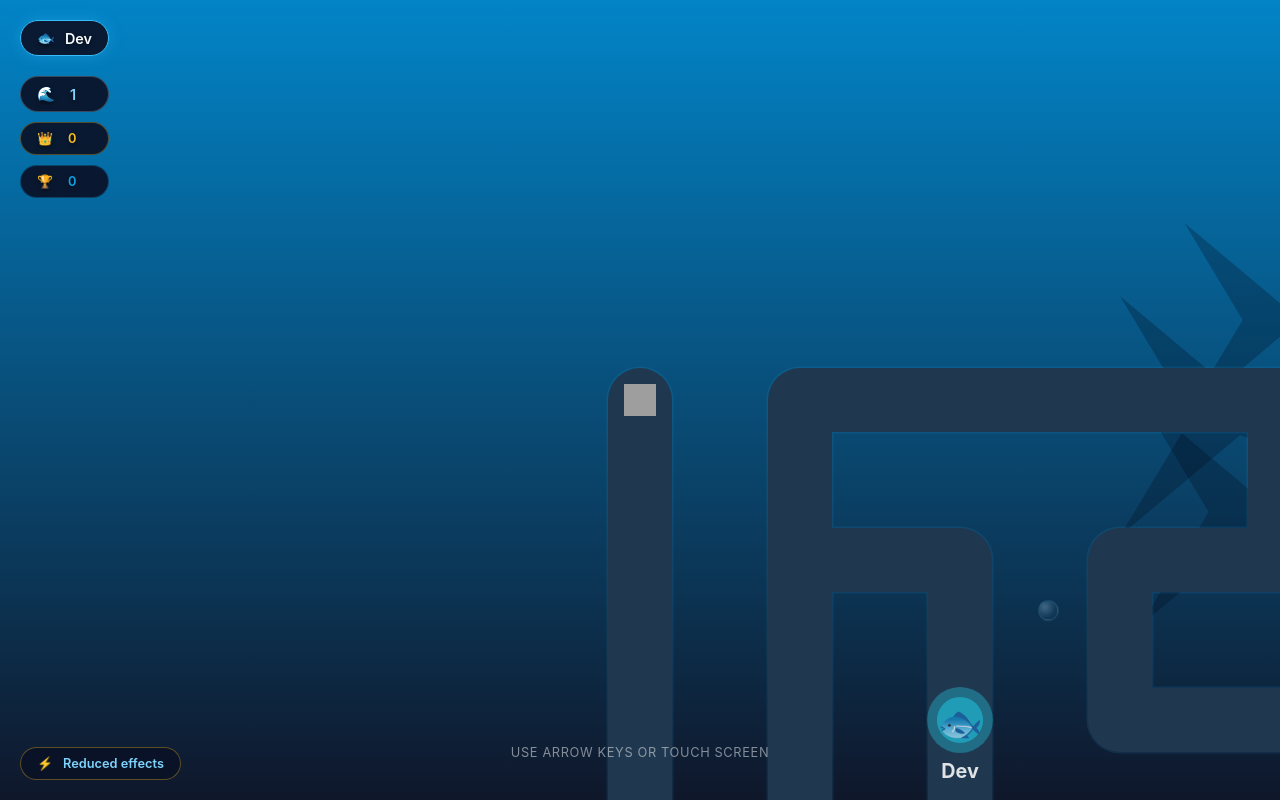
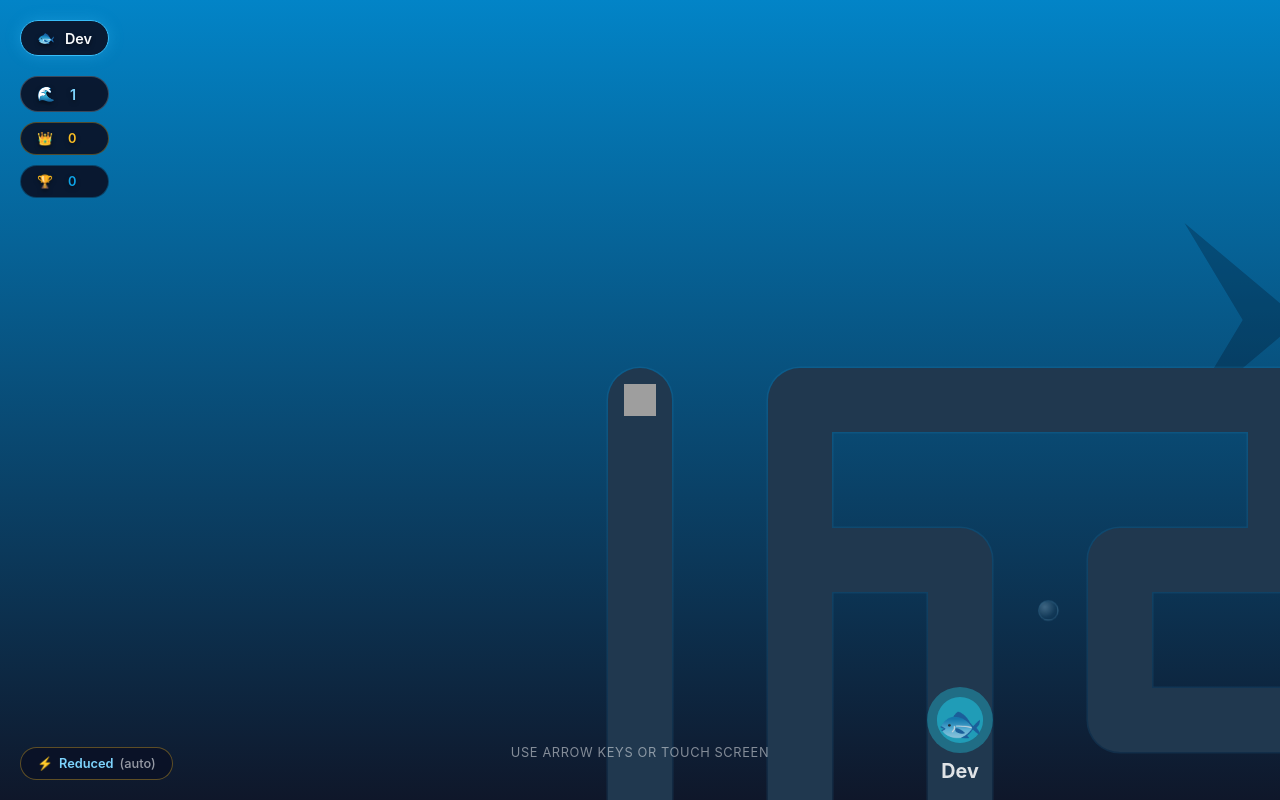
Before and after one commit to steve-fenton-octopus/pipeline, a website with bundled scripts: page index.html in a window 1280 px wide. Built offline with nearby package versions, Linux system fonts and the light colour scheme; grey boxes are pictures that could not be loaded.

Commit message:
Refactor performance mode handling and enhance visual feedback for low-performance devices

```diff
--- a/game/device.js
+++ b/game/device.js
@@ -16,14 +16,18 @@ const FRAME_SAMPLES = 36;
 const SKIP_FIRST_FRAMES = 4;
 
 /** Below this ops/ms (after readback stress), treat as low tier. */
-const SYNC_LOW_OPS_PER_MS = 12;
+const SYNC_LOW_OPS_PER_MS = 8;
 
-/** Frame budget: ~60fps target is 16.7ms; allow modest slack for variance. */
-const FRAME_MEAN_MS_BAD = 22;
-const FRAME_P95_MS_BAD = 30;
-const FRAME_MAX_MS_BAD = 48;
-const FRAME_JANK_RATIO_BAD = 0.18;
-const JANK_THRESHOLD_MS = 26;
+/**
+ * Frame budget thresholds (rAF deltas). High-refresh / ProMotion and short GC
+ * spikes can exceed naive 60 Hz targets without real gameplay judder — keep
+ * these loose enough that capable desktops stay on full fidelity.
+ */
+const FRAME_MEAN_MS_BAD = 30;
+const FRAME_P95_MS_BAD = 42;
+const FRAME_MAX_MS_BAD = 72;
+const FRAME_JANK_RATIO_BAD = 0.28;
+const JANK_THRESHOLD_MS = 34;
 
 function syncCanvasScore() {
     const canvas = document.createElement('canvas');
@@ -108,7 +112,8 @@ function frameStressTick(ctx, frameIndex) {
     ctx.shadowColor = 'rgba(0,0,0,0.4)';
     ctx.fillRect(40, 40, 176, 176);
     ctx.shadowBlur = 0;
-    if (f % 6 === 0) ctx.getImageData(0, 0, 2, 2);
+    // Occasional readback; too frequent adds synthetic jank on fast GPUs.
+    if (f % 12 === 0) ctx.getImageData(0, 0, 2, 2);
 }
 
 function analyzeFrameDeltas(deltas) {
@@ -195,12 +200,13 @@ async function assessDevice() {
 
 const profile = await assessDevice();
 
-export const isLowPerformance = profile.isLowPerformance;
+/** Result of the canvas + frame benchmark only (no user override). */
+export const deviceLowPerformance = profile.isLowPerformance;
 
 if (import.meta.env?.DEV || location.hostname === 'localhost') {
     const { syncOpsPerMs, syncLow, hwLow, frameStats } = profile;
     console.debug('[device]', {
-        fidelity: isLowPerformance ? 'LOW' : 'HIGH',
+        fidelity: deviceLowPerformance ? 'LOW' : 'HIGH',
         syncOpsPerMs: syncOpsPerMs.toFixed(2),
         syncLow,
         hwLow,
--- a/game/effects.js
+++ b/game/effects.js
@@ -1,23 +1,54 @@
-import { isLowPerformance } from './device.js';
+import { effectiveLowPerformance } from './perf-mode.js';
 
-const BUBBLE_CONFIG = isLowPerformance
-    ? { initialCount: 5,  spawnInterval: 1500, maxLive: 12, minSize: 6,  maxSize: 14 }
-    : { initialCount: 15, spawnInterval: 400,  maxLive: Infinity, minSize: 5, maxSize: 20 };
+function getBubbleConfig() {
+    return effectiveLowPerformance()
+        ? {
+              initialCount: 5,
+              spawnInterval: 1500,
+              maxLive: 12,
+              minSize: 6,
+              maxSize: 14,
+          }
+        : {
+              initialCount: 15,
+              spawnInterval: 400,
+              maxLive: Infinity,
+              minSize: 5,
+              maxSize: 20,
+          };
+}
+
+let bubbleSpawnIntervalId = null;
+
+export function refreshBubbleSpawner() {
+    const container = document.getElementById('game-container');
+    if (!container) return;
+
+    if (bubbleSpawnIntervalId !== null) {
+        clearInterval(bubbleSpawnIntervalId);
+        bubbleSpawnIntervalId = null;
+    }
+
+    const cfg = getBubbleConfig();
+    bubbleSpawnIntervalId = setInterval(() => {
+        const c = getBubbleConfig();
+        const live = container.querySelectorAll('.bubble-container').length;
+        if (live < c.maxLive) {
+            createBubble(container);
+        }
+    }, cfg.spawnInterval);
+}
 
 export function initBubbles() {
     const container = document.getElementById('game-container');
+    if (!container) return;
 
-    for (let i = 0; i < BUBBLE_CONFIG.initialCount; i++) {
+    const cfg = getBubbleConfig();
+    for (let i = 0; i < cfg.initialCount; i++) {
         setTimeout(() => createBubble(container), Math.random() * 5000);
     }
 
-    setInterval(() => {
-        // Don't spawn if we're already at the live cap (mobile safeguard)
-        const live = container.querySelectorAll('.bubble-container').length;
-        if (live < BUBBLE_CONFIG.maxLive) {
-            createBubble(container);
-        }
-    }, BUBBLE_CONFIG.spawnInterval);
+    refreshBubbleSpawner();
 }
 
 function createBubble(container) {
@@ -28,7 +59,7 @@ function createBubble(container) {
     const bubble = document.createElement('div');
     bubble.className = 'bubble';
 
-    const { minSize, maxSize } = BUBBLE_CONFIG;
+    const { minSize, maxSize } = getBubbleConfig();
     const size = Math.random() * (maxSize - minSize) + minSize;
     bubble.style.width = `${size}px`;
     bubble.style.height = `${size}px`;
--- a/game/game.js
+++ b/game/game.js
@@ -1,8 +1,12 @@
 import { generateMaze } from './maze.js';
 import { audioState, resumeAudioContext, playSwoosh, playTaDa, startBackgroundMusic, stopBackgroundMusic } from './sound.js';
 import { canMoveTo } from './physics.js';
-import { initBubbles } from './effects.js';
-import { isLowPerformance } from './device.js';
+import { initBubbles, refreshBubbleSpawner } from './effects.js';
+import {
+    applyPerfModeToDocument,
+    cyclePerfOverride,
+    effectiveLowPerformance,
+} from './perf-mode.js';
 
 /**
  * Pipeline: The Undersea Maze
@@ -22,9 +26,8 @@ const SVG_NS = "http://www.w3.org/2000/svg";
 const ONE_SECOND = 1000;
 const TIME_PENALTY = 3000;
 
-// Skip expensive GPU effects on devices that score below the rendering
-// performance threshold (measured by a canvas benchmark in device.js).
-if (isLowPerformance) document.body.classList.add('reduce-effects');
+// Perf mode: auto benchmark + optional user override (see perf-mode.js).
+applyPerfModeToDocument();
 
 // --- Game State ---
 const state = {
@@ -66,6 +69,48 @@ const playerEl = document.getElementById('player');
 const telescope = document.getElementById('compass-telescope');
 const container = document.getElementById('game-container');
 const victoryOverlay = document.getElementById('victory-overlay');
+
+function syncPerfSensitiveSvg() {
+    const low = effectiveLowPerformance();
+
+    const shadowLayer = document.getElementById('shadow-layer');
+    if (shadowLayer) {
+        shadowLayer.querySelectorAll('.shark-shadow').forEach((path) => {
+            path.setAttribute('opacity', low ? '0.25' : '0.4');
+            if (low) path.removeAttribute('filter');
+            else path.setAttribute('filter', 'url(#shadow-blur)');
+        });
+    }
+
+    targetLayer.querySelectorAll('.target-glow').forEach((circle) => {
+        if (low) circle.removeAttribute('filter');
+        else circle.setAttribute('filter', 'url(#glow)');
+    });
+}
+
+function initPerfChip() {
+    const chip = document.getElementById('perf-mode-indicator');
+    if (!chip) return;
+
+    chip.setAttribute('role', 'button');
+    chip.tabIndex = 0;
+
+    const activate = (e) => {
+        e.stopPropagation();
+        if (e.type === 'keydown' && e.key !== 'Enter' && e.key !== ' ') return;
+        if (e.type === 'keydown') e.preventDefault();
+        cyclePerfOverride();
+        applyPerfModeToDocument();
+        syncPerfSensitiveSvg();
+        syncSharkCount();
+        refreshBubbleSpawner();
+    };
+
+    chip.addEventListener('click', activate);
+    chip.addEventListener('keydown', activate);
+}
+
+initPerfChip();
 
 // --- Rendering ---
 
@@ -144,11 +189,12 @@ function initTargets() {
         const colorVar = t.id === 'dev' ? 'var(--dev-color)' : (t.id === 'test' ? 'var(--test-color)' : 'var(--prod-color)');
 
         const bgGlow = document.createElementNS(SVG_NS, "circle");
+        bgGlow.classList.add('target-glow');
         bgGlow.setAttribute("r", "20");
         bgGlow.setAttribute("fill", colorVar);
         bgGlow.setAttribute("opacity", "0.4");
-        // Skip SVG feGaussianBlur filter on low-perf devices — it's CPU-rendered on iOS
-        if (!isLowPerformance) bgGlow.setAttribute("filter", "url(#glow)");
+        // Skip SVG feGaussianBlur filter on low-perf — CPU-heavy on some platforms
+        if (!effectiveLowPerformance()) bgGlow.setAttribute("filter", "url(#glow)");
         animGroup.appendChild(bgGlow);
 
         const bgCore = document.createElementNS(SVG_NS, "circle");
@@ -624,7 +670,21 @@ const sharks = [];
 function initSharks() {
     const shadowLayer = document.getElementById('shadow-layer');
     if (!shadowLayer) return;
-    for (let i = 0; i < 3; i++) {
+    const count = effectiveLowPerformance() ? 1 : 3;
+    for (let i = 0; i < count; i++) {
+        createShark(shadowLayer);
+    }
+}
+
+function syncSharkCount() {
+    const shadowLayer = document.getElementById('shadow-layer');
+    if (!shadowLayer) return;
+    const want = effectiveLowPerformance() ? 1 : 3;
+    while (sharks.length > want) {
+        const s = sharks.pop();
+        s.el.remove();
+    }
+    while (sharks.length < want) {
         createShark(shadowLayer);
     }
 }
@@ -633,12 +693,12 @@ function createShark(layer) {
     const shark = document.createElementNS(SVG_NS, "g");
 
     const path = document.createElementNS(SVG_NS, "path");
+    path.classList.add('shark-shadow');
     path.setAttribute("d", "M 140 0 Q 120 -12 90 -15 L 70 -45 L 75 -15 Q 40 -12 15 -4 L -10 -25 L 5 0 L -10 25 L 15 4 Q 40 12 75 15 L 70 45 L 90 15 Q 120 12 140 0 Z");
     path.setAttribute("fill", "#020617");
-    // Slightly more opaque on low-perf devices to compensate for no blur softening
-    path.setAttribute("opacity", isLowPerformance ? "0.25" : "0.4");
-    // Skip Gaussian blur filter on low-perf devices — expensive and re-composited every frame
-    if (!isLowPerformance) path.setAttribute("filter", "url(#shadow-blur)");
+    const low = effectiveLowPerformance();
+    path.setAttribute("opacity", low ? "0.25" : "0.4");
+    if (!low) path.setAttribute("filter", "url(#shadow-blur)");
     shark.appendChild(path);
 
     layer.appendChild(shark);
--- /dev/null
+++ b/game/perf-mode.js
@@ -0,0 +1,82 @@
+import { deviceLowPerformance } from './device.js';
+
+const STORAGE_KEY = 'pipeline-perf-override';
+
+/** @returns {'auto' | 'full' | 'reduced'} */
+export function getPerfOverride() {
+    try {
+        const v = localStorage.getItem(STORAGE_KEY);
+        if (v === 'full' || v === 'reduced' || v === 'auto') return v;
+    } catch {
+        /* private mode */
+    }
+    return 'auto';
+}
+
+export function setPerfOverride(mode) {
+    try {
+        localStorage.setItem(STORAGE_KEY, mode);
+    } catch {
+        /* ignore */
+    }
+}
+
+export function cyclePerfOverride() {
+    const order = ['auto', 'full', 'reduced'];
+    const cur = getPerfOverride();
+    const i = Math.max(0, order.indexOf(cur));
+    const next = order[(i + 1) % order.length];
+    setPerfOverride(next);
+    return next;
+}
+
+/** Whether reduced visuals should be applied (auto detection + user override). */
+export function effectiveLowPerformance() {
+    const o = getPerfOverride();
+    if (o === 'full') return false;
+    if (o === 'reduced') return true;
+    return deviceLowPerformance;
+}
+
+export function applyPerfModeToDocument() {
+    document.body.classList.toggle('reduce-effects', effectiveLowPerformance());
+    document.body.dataset.perfOverride = getPerfOverride();
+    updatePerfChipHints();
+}
+
+function updatePerfChipHints() {
+    const chip = document.getElementById('perf-mode-indicator');
+    if (!chip) return;
+
+    const o = getPerfOverride();
+    const autoWasLow = deviceLowPerformance;
+    const low = effectiveLowPerformance();
+
+    const sourceLabel = o === 'auto' ? 'auto' : 'manual';
+    const icon = low ? '⚡' : '✨';
+    const tierWord = low ? 'Reduced' : 'Full';
+
+    const textEl = chip.querySelector('.perf-chip-text');
+    if (textEl) {
+        textEl.innerHTML = `${icon} <span class="perf-chip-main">${tierWord}</span> <span class="perf-chip-tag">(${sourceLabel})</span>`;
+    }
+
+    let detail;
+    if (o === 'auto') {
+        detail = autoWasLow
+            ? 'Following device detection (reduced).'
+            : 'Following device detection (full).';
+    } else if (o === 'full') {
+        detail = 'You chose full effects; overrides auto.';
+    } else {
+        detail = 'You chose reduced effects; overrides auto.';
+    }
+
+    chip.title = `${detail} Click to cycle: Auto → Full → Reduced.`;
+
+    const prettySource = o === 'auto' ? 'automatic' : 'manual';
+    chip.setAttribute(
+        'aria-label',
+        `Performance: ${tierWord} effects, ${prettySource}. Click to cycle Auto, Full, or Reduced.`
+    );
+}
--- a/index.html
+++ b/index.html
@@ -34,9 +34,8 @@
             </div>
         </div>
 
-        <div id="perf-mode-indicator" class="status-chip"
-            title="Heavier visuals are simplified on this device for smoother play.">
-            <span>⚡</span> Reduced effects
+        <div id="perf-mode-indicator" class="status-chip">
+            <span class="perf-chip-text"></span>
         </div>
 
         <div id="hazard-popover">
--- a/styles.css
+++ b/styles.css
@@ -57,16 +57,45 @@ svg {
     bottom: 20px;
     left: 20px;
     z-index: 10;
-    pointer-events: none;
+    pointer-events: auto;
+    cursor: pointer;
     margin-bottom: 0;
     font-size: 0.8rem;
-    border-color: rgba(251, 191, 36, 0.35);
     color: var(--player-glow);
-    display: none;
+    display: flex;
+    border-color: rgba(255, 255, 255, 0.2);
+    user-select: none;
+}
+
+#perf-mode-indicator:hover {
+    border-color: rgba(255, 255, 255, 0.35);
+    background: rgba(15, 23, 42, 0.92);
+}
+
+#perf-mode-indicator:focus-visible {
+    outline: 2px solid var(--player-glow);
+    outline-offset: 3px;
+}
+
+#perf-mode-indicator .perf-chip-text {
+    display: flex;
+    align-items: center;
+    gap: 6px;
+    flex-wrap: wrap;
+}
+
+#perf-mode-indicator .perf-chip-main {
+    font-weight: 600;
+}
+
+#perf-mode-indicator .perf-chip-tag {
+    font-weight: 500;
+    opacity: 0.82;
+    color: rgba(248, 250, 252, 0.72);
 }
 
 body.reduce-effects #perf-mode-indicator {
-    display: flex;
+    border-color: rgba(251, 191, 36, 0.35);
 }
 
 .status-chip {
```
